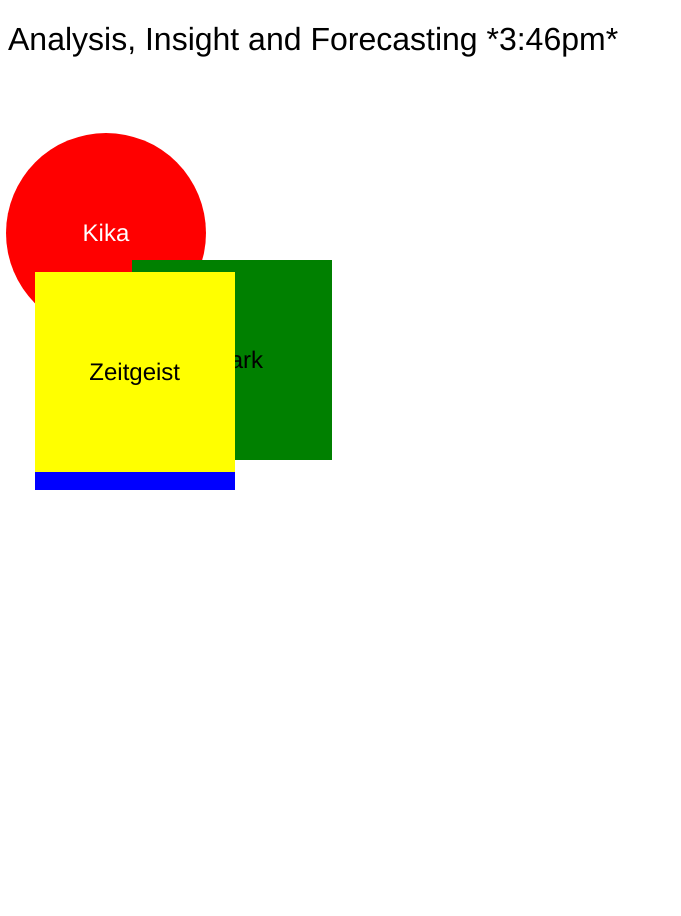
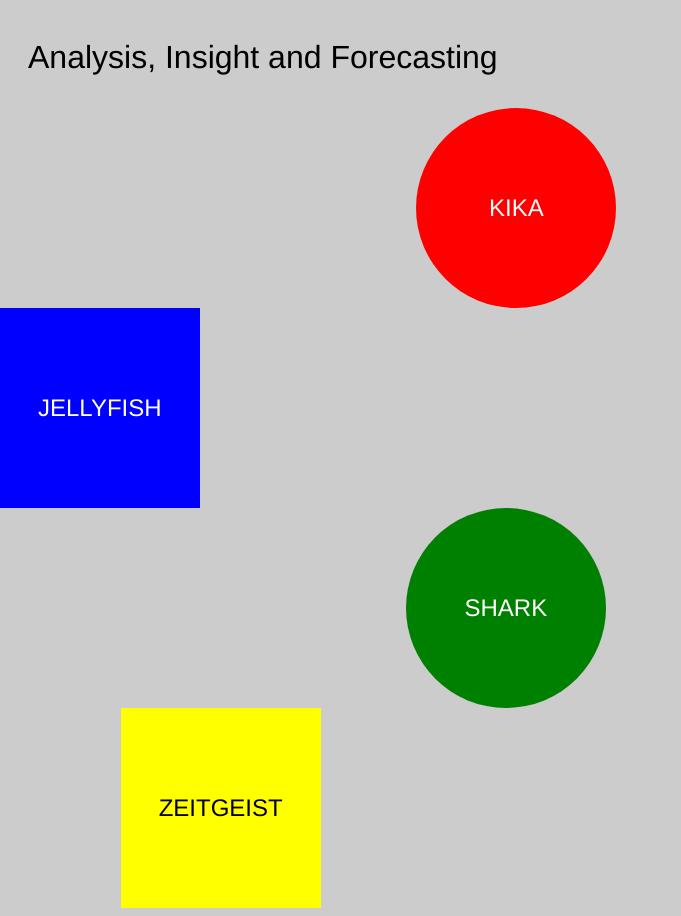
Before and after one commit to sararemi/sararemi.github.io, a plain HTML site: page index.html in a window 1280 px wide. Shown: the whole page, without its empty margins (0-681 px from the left). Before the commit the page ends 800 px from the top, so only its background shows below. Drawn offline with nearby package versions, Linux system fonts and the light colour scheme.

Commit message:
Sideways Movement

```diff
--- a/index.html
+++ b/index.html
@@ -10,7 +10,7 @@
 <script src="shapes.js"></script>
 <body>
 
-<h1>Analysis, Insight and Forecasting *3:46pm*</h1>
+<div class='sitetitle'><h1>Analysis, Insight and Forecasting</h1></div>
 
 <div class='a'><h2>Kika</h2></div>
 <div class='b'><h2>Jellyfish</h2></div>
--- a/shapes.js
+++ b/shapes.js
@@ -5,13 +5,26 @@ $(document).ready(function(){
     animateDiv('.d');
 });
 
+// function makeNewPosition(){
+
+    // Get viewport dimensions (remove the dimension of the div)
+    // var h = $(window).height();
+    // var w = $(window).width();
+
+    // var nh = Math.floor(Math.random() * h-200);
+    // var nw = Math.floor(Math.random() * w-200);
+
+    //return [nh,nw];
+
+// }
+
 function makeNewPosition(){
 
     // Get viewport dimensions (remove the dimension of the div)
-    var h = $(window).height();
+    var h = 10;
     var w = $(window).width();
 
-    var nh = Math.floor(Math.random() * h-200);
+    var nh = 0;
     var nw = Math.floor(Math.random() * w-200);
 
     return [nh,nw];
@@ -20,8 +33,14 @@ function makeNewPosition(){
 
 function animateDiv(myclass){
     var newq = makeNewPosition();
-    $(myclass).animate({ top: newq[0], left: newq[1] }, 20000,   function(){
+    $(myclass).animate({ top: newq[0], left: newq[1] }, 9000,   function(){
       animateDiv(myclass);
     });
 
+//function animateDiv(myclass){
+    //var newq = makeNewPosition();
+    //$(myclass).animate({ top: newq[0], left: newq[1] }, "slow",   function(){
+    //  animateDiv(myclass);
+    //});
+
 };
--- a/styles.css
+++ b/styles.css
@@ -1,3 +1,8 @@
+body {
+padding: 0px 0px 0px 0px;
+background: #cccccc;
+}
+
 h1 {
 font-family: Helvetica;
 font-weight: 300;
@@ -6,8 +11,13 @@ font-size: 2em;
 
 h2 {
 font-family: Helvetica;
+text-transform: uppercase;
 font-weight: 300;
 font-size: 1.5em;
+}
+
+div.sitetitle{
+padding: 10px 10px 10px 20px;
 }
 
 
@@ -26,15 +36,18 @@ position: relative;
 div.b {
 width: 200px;
 height:200px;
- background-color:blue;
-position:fixed;
+background-color:blue;
+color: white;
+position:relative;
 
 }
 div.c {
 width: 200px;
 height:200px;
 background-color:green;
-position:fixed;
+color: white;
+border-radius: 50%;
+position:relative;
 text-align: center;
 
 }
@@ -42,7 +55,7 @@ div.d {
 width: 200px;
 height:200px;
  background-color:yellow;
-position:fixed;
+position:relative;
 
 }
 
```
